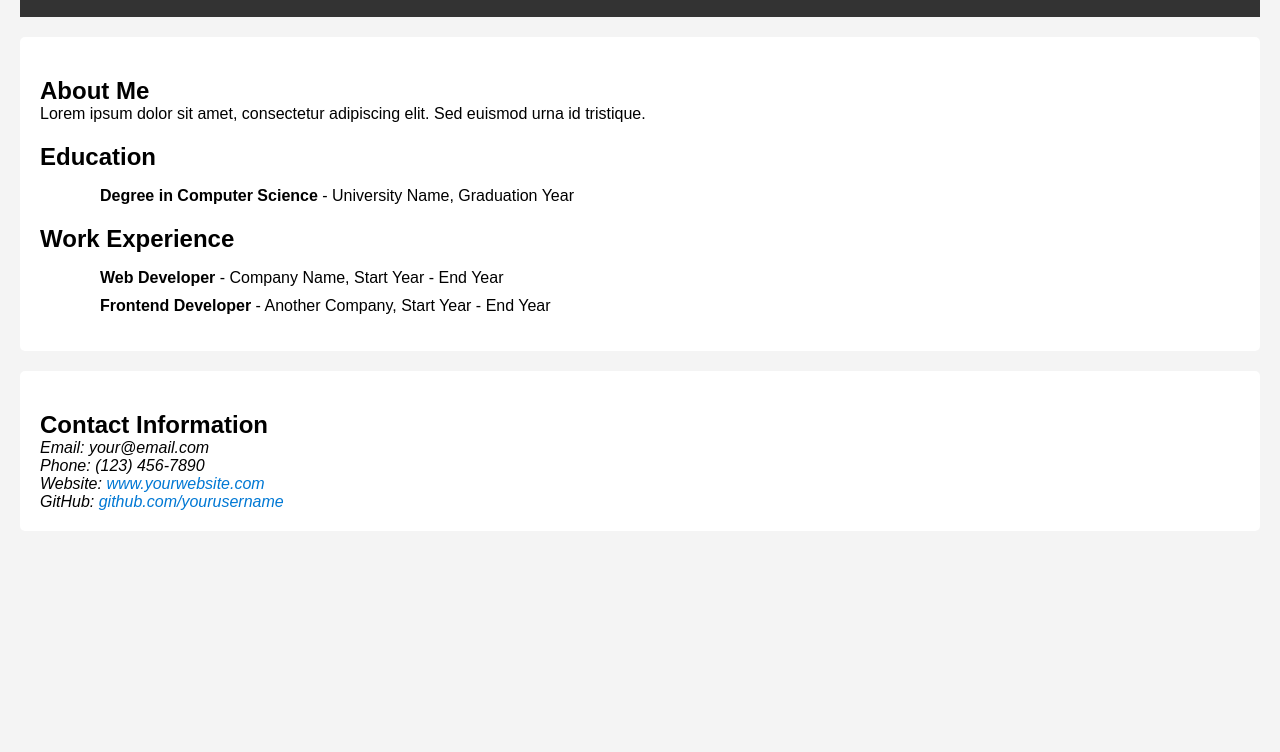
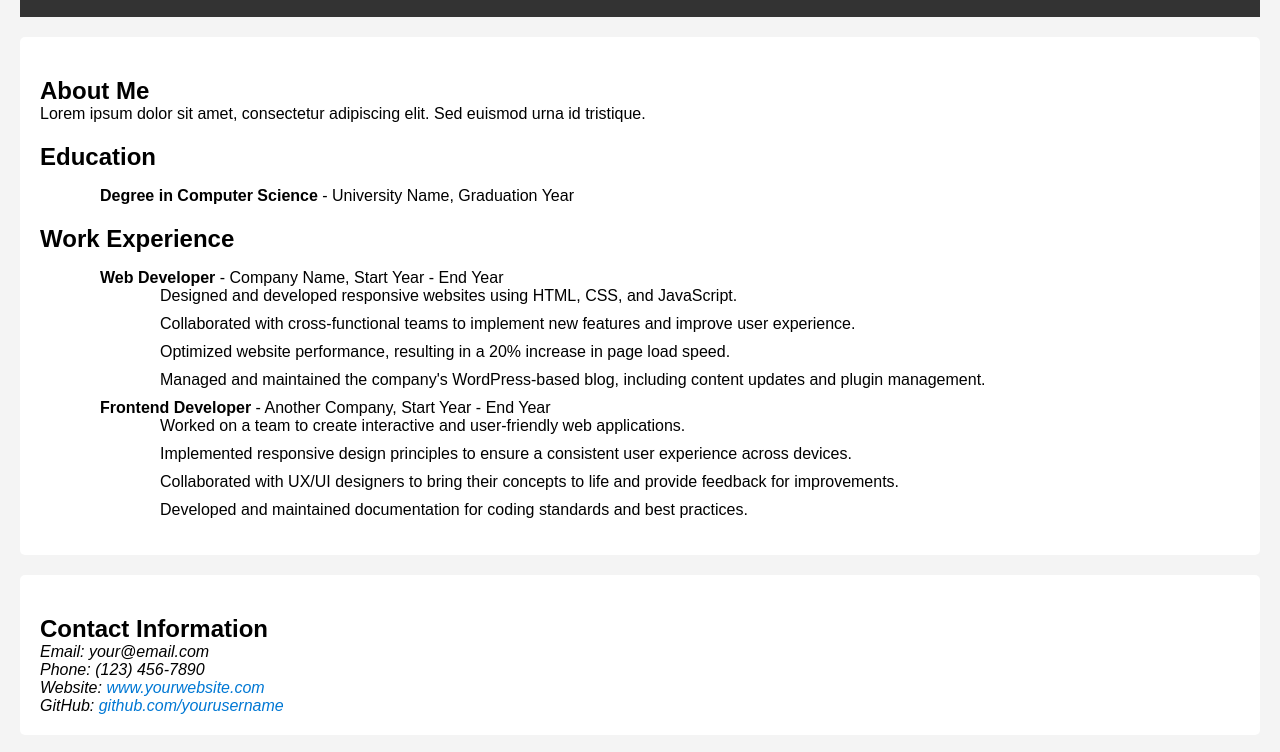
Before and after one commit to phuong-tk-nguyen/phuong-tk-nguyen.github.io, a plain HTML site: page index.html in a window 1280 px wide. Shown: the part 106-858 px from the top of the page. Before the commit the page ends 800 px from the top, so only its background shows below. Drawn offline with Linux system fonts and the light colour scheme.

Commit message:
Prompt: 'Please give some bullet points in Work Experience section'

```diff
--- a/index.html
+++ b/index.html
@@ -23,8 +23,24 @@
 
         <h2>Work Experience</h2>
         <ul>
-            <li><strong>Web Developer</strong> - Company Name, Start Year - End Year</li>
-            <li><strong>Frontend Developer</strong> - Another Company, Start Year - End Year</li>
+            <li>
+                <strong>Web Developer</strong> - Company Name, Start Year - End Year
+                <ul>
+                    <li>Designed and developed responsive websites using HTML, CSS, and JavaScript.</li>
+                    <li>Collaborated with cross-functional teams to implement new features and improve user experience.</li>
+                    <li>Optimized website performance, resulting in a 20% increase in page load speed.</li>
+                    <li>Managed and maintained the company's WordPress-based blog, including content updates and plugin management.</li>
+                </ul>
+            </li>
+            <li>
+                <strong>Frontend Developer</strong> - Another Company, Start Year - End Year
+                <ul>
+                    <li>Worked on a team to create interactive and user-friendly web applications.</li>
+                    <li>Implemented responsive design principles to ensure a consistent user experience across devices.</li>
+                    <li>Collaborated with UX/UI designers to bring their concepts to life and provide feedback for improvements.</li>
+                    <li>Developed and maintained documentation for coding standards and best practices.</li>
+                </ul>
+            </li>
         </ul>
     </section>
 
```
